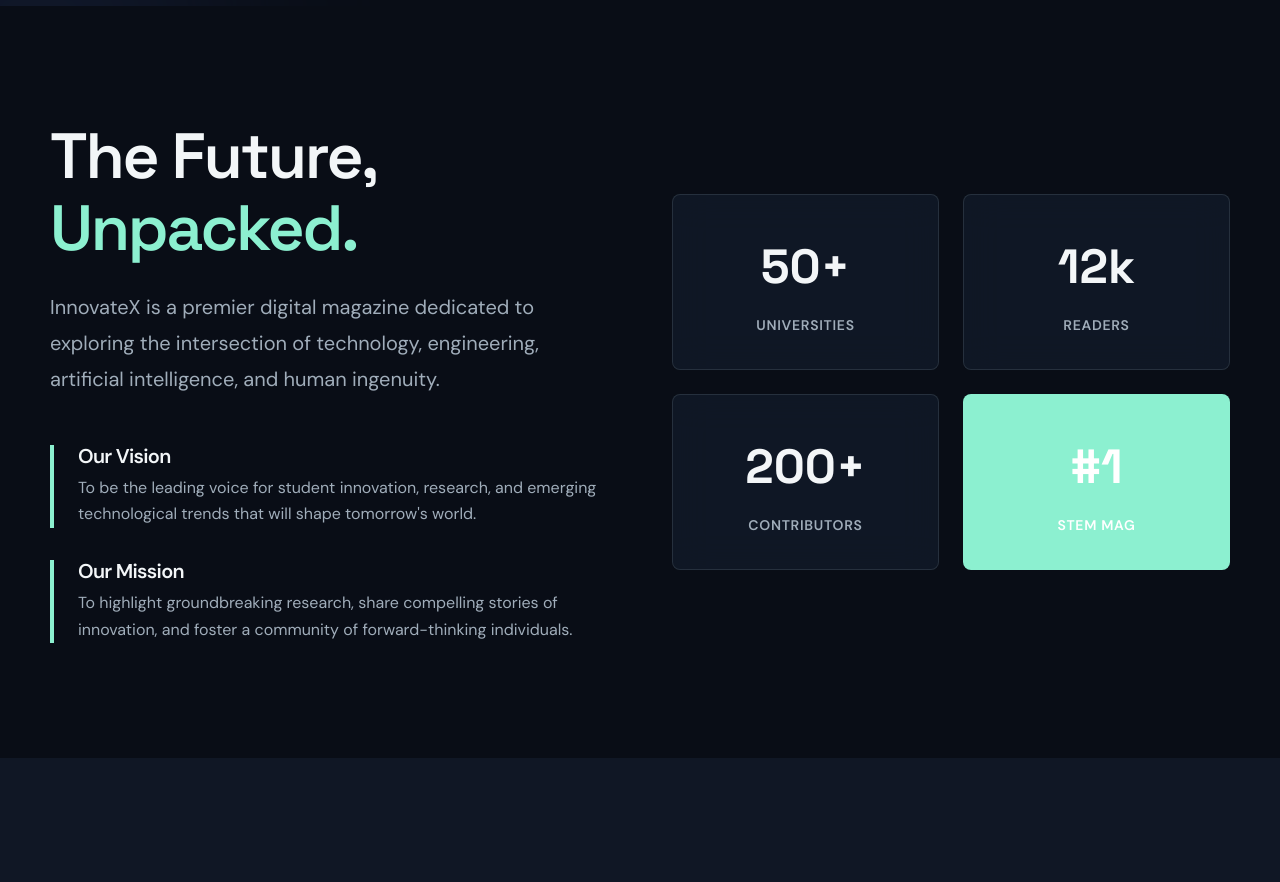
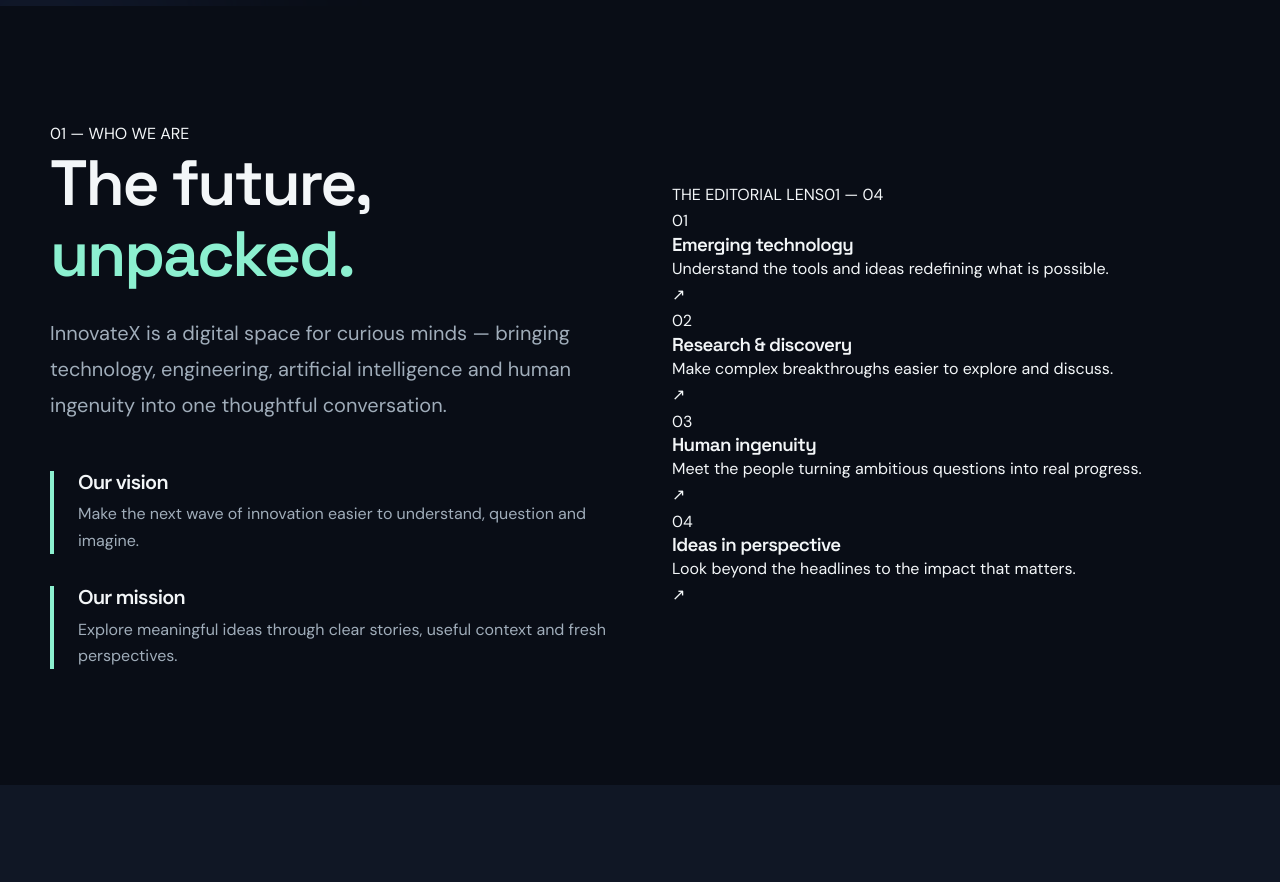
Before and after one commit to AkshithGuptha/InnovateX, a React (Vite) app: page / in a window 1280 px wide. Shown: the part 880-1762 px from the top of the page. Built offline with nearby package versions, Linux system fonts and the light colour scheme.

Commit message:
Replace unverified publication metrics with editorial focus areas

```diff
--- a/src/components/About.jsx
+++ b/src/components/About.jsx
@@ -1,53 +1,33 @@
 import './About.css';
 
-const About = () => {
-  return (
+const focusAreas = [
+  { number: '01', title: 'Emerging technology', detail: 'Understand the tools and ideas redefining what is possible.' },
+  { number: '02', title: 'Research & discovery', detail: 'Make complex breakthroughs easier to explore and discuss.' },
+  { number: '03', title: 'Human ingenuity', detail: 'Meet the people turning ambitious questions into real progress.' },
+  { number: '04', title: 'Ideas in perspective', detail: 'Look beyond the headlines to the impact that matters.' },
+];
+
+const About = () => (
   <section className="about section-padding" id="about">
     <div className="container">
       <div className="about-grid">
         <div className="about-content">
-            <h2 className="section-title">The Future, <span>Unpacked.</span></h2>
-            <p className="lead">
-              InnovateX is a premier digital magazine dedicated to exploring the intersection of
-              technology, engineering, artificial intelligence, and human ingenuity.
-            </p>
-
+          <div className="about-kicker">01 — WHO WE ARE</div>
+          <h2 className="section-title">The future,<br /><span>unpacked.</span></h2>
+          <p className="lead">InnovateX is a digital space for curious minds — bringing technology, engineering, artificial intelligence and human ingenuity into one thoughtful conversation.</p>
           <div className="mission-vision">
-              <div className="mv-card">
-                <h3>Our Vision</h3>
-                <p>To be the leading voice for student innovation, research, and emerging technological trends that will shape tomorrow's world.</p>
-              </div>
-              <div className="mv-card">
-                <h3>Our Mission</h3>
-                <p>To highlight groundbreaking research, share compelling stories of innovation, and foster a community of forward-thinking individuals.</p>
+            <div className="mv-card"><h3>Our vision</h3><p>Make the next wave of innovation easier to understand, question and imagine.</p></div>
+            <div className="mv-card"><h3>Our mission</h3><p>Explore meaningful ideas through clear stories, useful context and fresh perspectives.</p></div>
           </div>
         </div>
-          </div>
-
         <div className="about-visual">
-            <div className="stats-grid">
-              <div className="stat-card glass">
-                <span className="stat-number">50+</span>
-                <span className="stat-label">Universities</span>
-              </div>
-              <div className="stat-card glass">
-                <span className="stat-number">12k</span>
-                <span className="stat-label">Readers</span>
-              </div>
-              <div className="stat-card glass">
-                <span className="stat-number">200+</span>
-                <span className="stat-label">Contributors</span>
-              </div>
-              <div className="stat-card glass accent-bg">
-                <span className="stat-number">#1</span>
-                <span className="stat-label">STEM Mag</span>
-              </div>
+          <div className="focus-heading"><span>THE EDITORIAL LENS</span><span>01 — 04</span></div>
+          <div className="focus-list">
+            {focusAreas.map((item) => <div className="focus-item" key={item.number}><span className="focus-number">{item.number}</span><div><h3>{item.title}</h3><p>{item.detail}</p></div><span className="focus-arrow" aria-hidden="true">↗</span></div>)}
           </div>
         </div>
       </div>
     </div>
   </section>
 );
-};
-
 export default About;
```
Lines whose indentation alone changed are shown as unchanged.
